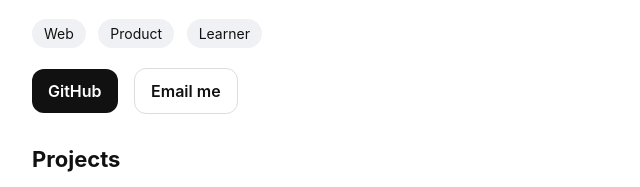
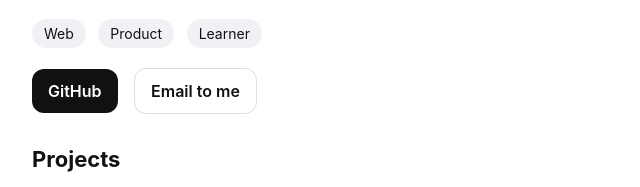
Before and after one commit to llloo030330/llloo030330.github.io, a plain HTML site: page index.html in a window 1280 px wide. Shown: the part 248-435 px from the top of the page, 184-824 px from the left. Drawn offline with Linux system fonts and the light colour scheme.

Commit message:
Update index.html

```diff
--- a/index.html
+++ b/index.html
@@ -40,7 +40,7 @@
 
       <div class="btns">
         <a class="btn-main" href="https://github.com/llloo030330" target="_blank" rel="noopener">GitHub</a>
-        <a class="btn-ghost" href="mailto:loahozhuge@gmail.com">Email me</a>
+        <a class="btn-ghost" href="mailto:loahozhuge@gmail.com">Email to me</a>
       </div>
 
       <h2>Projects</h2>
```
